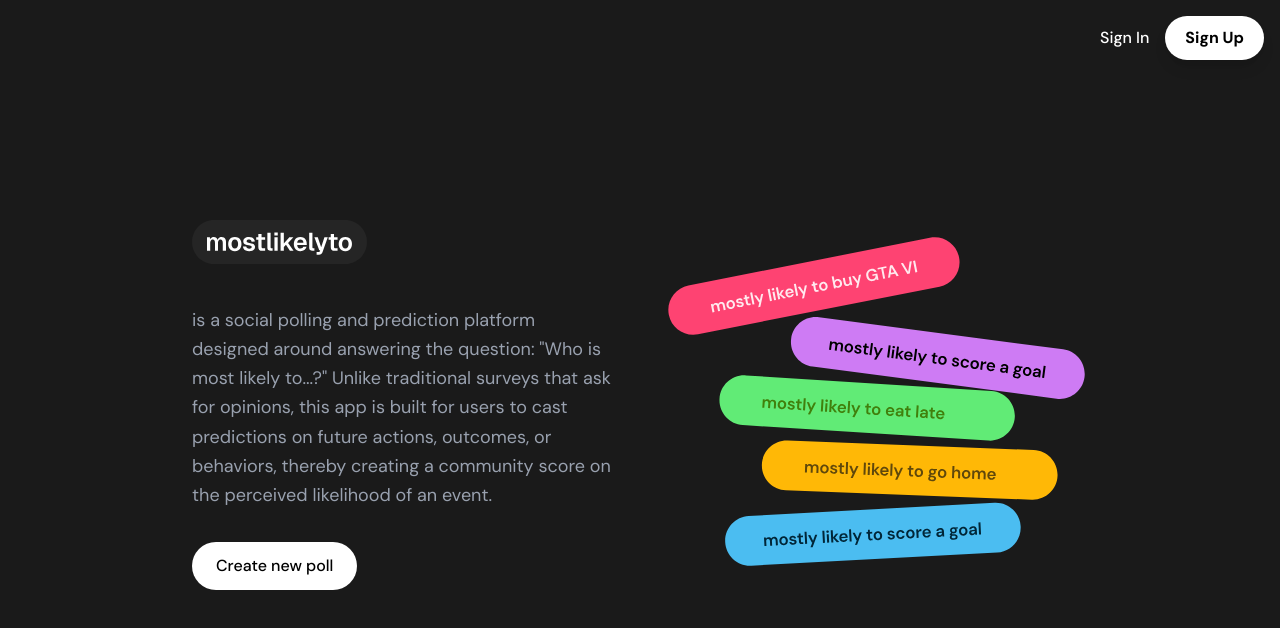
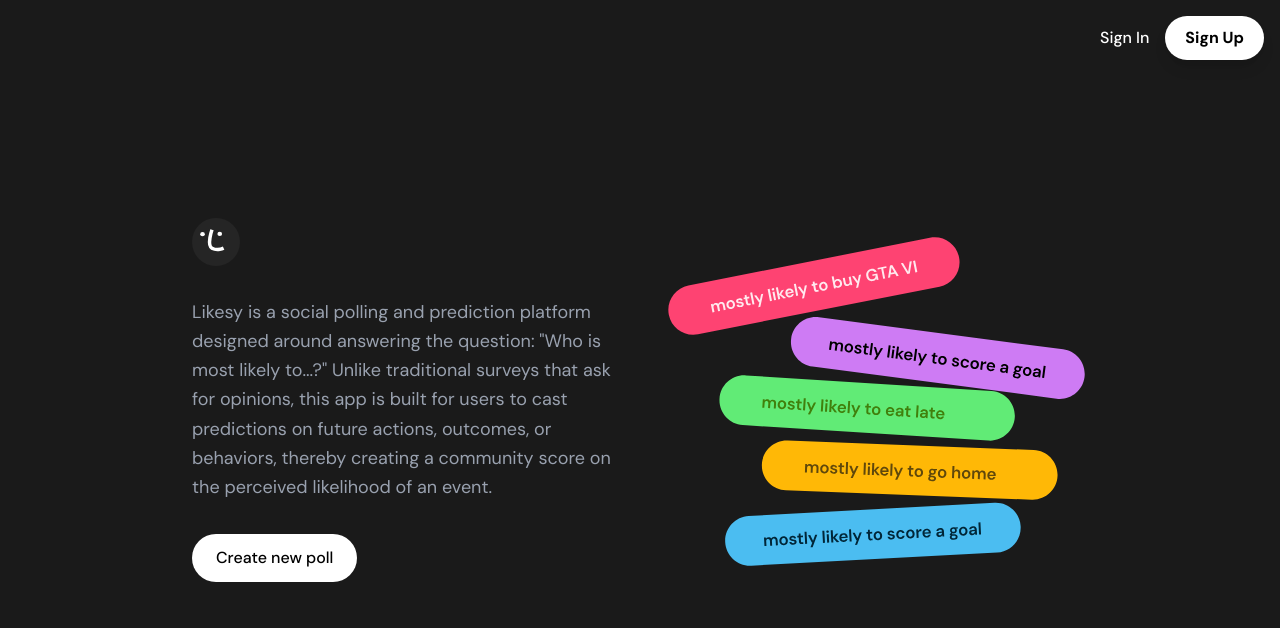
Before and after one commit to Hendo10X/mostlilkeyto, a Next.js app: page / in a window 1280 px wide. Shown: the top 628 px of the page. Built offline with nearby package versions, Linux system fonts and the light colour scheme; no server answers.

Commit message:
feat: Add initial home page with new logo, authentication, and descriptive content.

```diff
--- a/app/page.tsx
+++ b/app/page.tsx
@@ -35,13 +35,13 @@ export default function Home() {
         >
           {/* Logo */}
           <motion.div
-            className="relative w-36 h-12 md:w-48 md:h-16"
+            className="relative w-28 h-10 md:w-36 md:h-12"
             initial={{ opacity: 0, x: -20 }}
             animate={{ opacity: 1, x: 0 }}
             transition={{ duration: 0.6, delay: 0.2 }}
           >
              <Image
-              src="/MLTlogo.svg"
+              src="/likesy.svg"
               alt="mostlikelyto logo"
               fill
               className="object-contain object-left"
@@ -57,7 +57,7 @@ export default function Home() {
             transition={{ duration: 0.6, delay: 0.4 }}
           >
             <p className="text-base md:text-lg text-gray-400 leading-relaxed">
-              is a social polling and prediction platform designed around answering the question: &quot;Who is most likely to...?&quot; Unlike traditional surveys that ask for opinions, this app is built for users to cast predictions on future actions, outcomes, or behaviors, thereby creating a community score on the perceived likelihood of an event.
+              Likesy is a social polling and prediction platform designed around answering the question: &quot;Who is most likely to...?&quot; Unlike traditional surveys that ask for opinions, this app is built for users to cast predictions on future actions, outcomes, or behaviors, thereby creating a community score on the perceived likelihood of an event.
             </p>
           </motion.div>
 
```
Also changed, not shown: public/likesy.svg (added).
